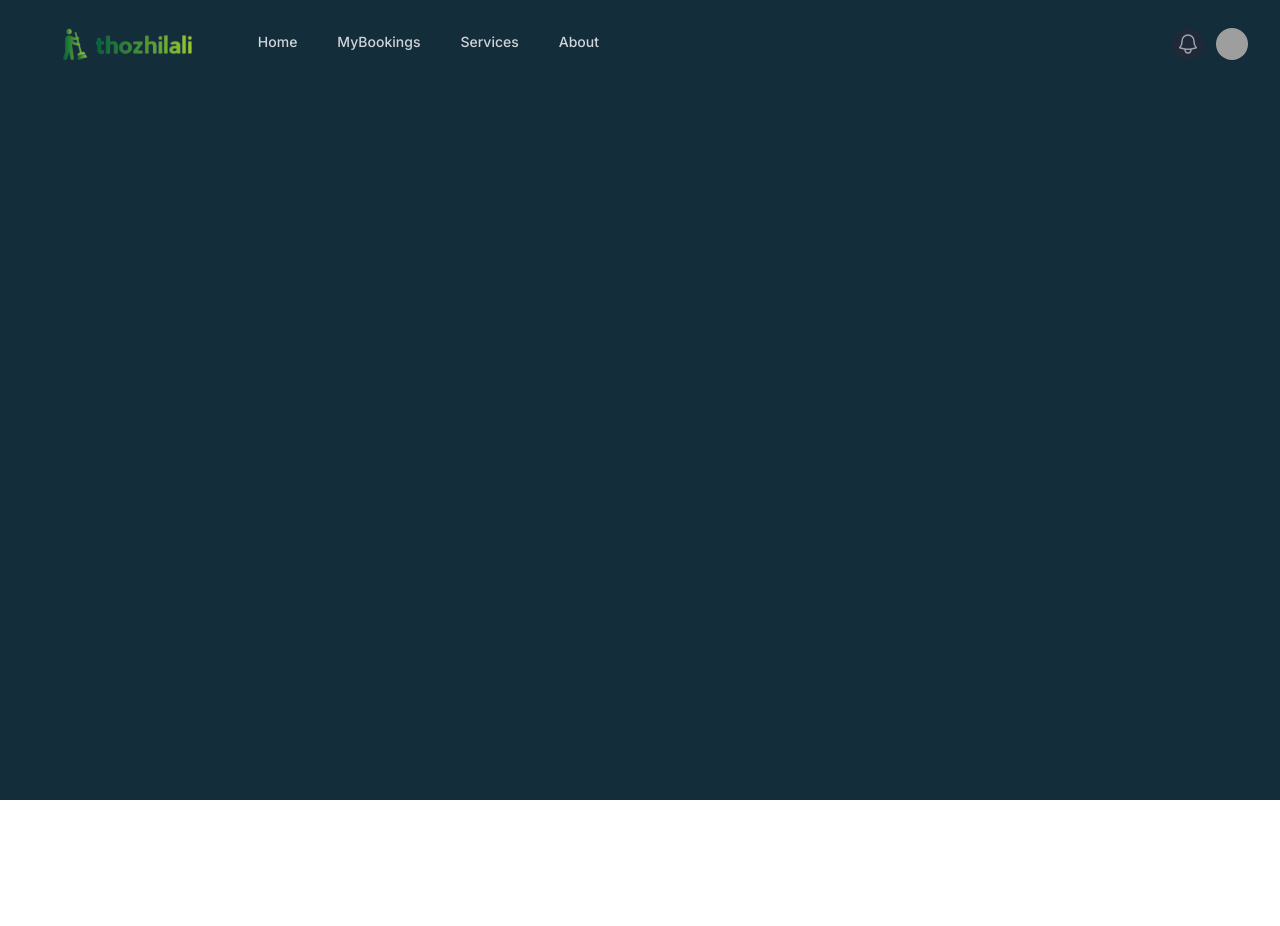
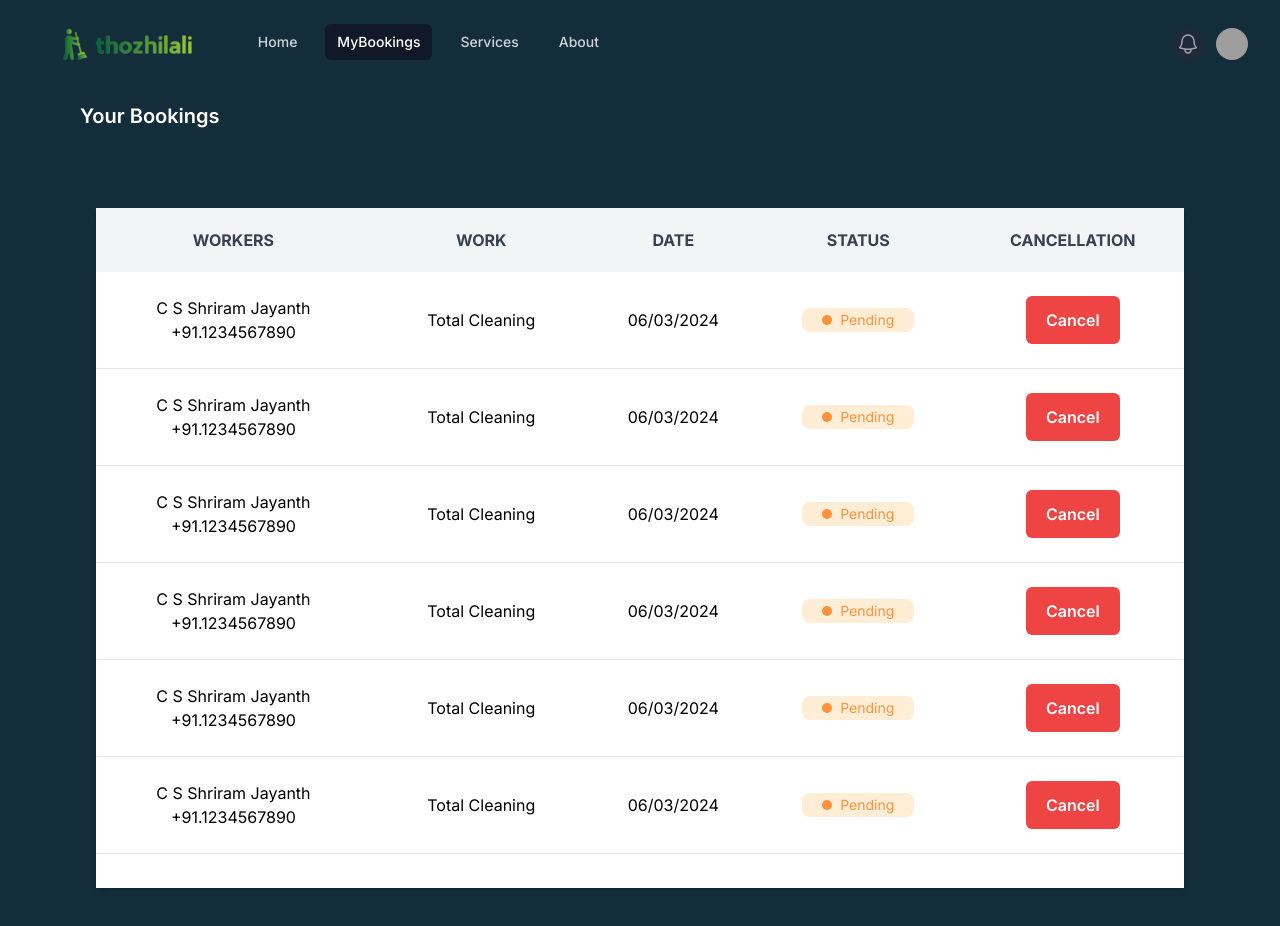
Before and after one commit to ManikavelP/Thozhilali-Frontend, a React (Create React App) app: page /mybookings in a window 1280 px wide. Shown: the top 926 px of the page. Before the commit the page ends 800 px from the top, so only its background shows below. Built offline with nearby package versions, Linux system fonts and the light colour scheme; grey boxes are pictures that could not be loaded.

Commit message:
login Page deleted

```diff
--- a/src/Routes/Routers.jsx
+++ b/src/Routes/Routers.jsx
@@ -23,8 +23,6 @@ function Routers() {
       <Route path = '/about' element={<AboutPage/>} />
       <Route path = '/services' element={<Services/>} />
       <Route path = '/OurTeam' element={<TeamPage/>} />
-
-
      </Routes>
 
 
--- a/src/components/WorkerPopUpCard.jsx
+++ b/src/components/WorkerPopUpCard.jsx
@@ -38,19 +38,19 @@ const WorkerPopUp = ({ onClose }) => {
             <h2>Male</h2>
           </div>
         </div>
-        <div class="w-full sm:h-[15%] h-[25%]  flex flex-col sm:flex-row items-center sm:p-5 ">
-          <div class="flex  flex-col w-full sm:w-[40%] p-3 sm:h-full  text-sm sm:text-md items-center justify-center">
+        <div className="w-full sm:h-[15%] h-[25%]  flex flex-col sm:flex-row items-center sm:p-5 ">
+          <div className="flex  flex-col w-full sm:w-[40%] p-3 sm:h-full  text-sm sm:text-md items-center justify-center">
             <h2 className="  font-medium">Country & State & District</h2>
             <p>India | Tamil Nadu | Kanchipuram</p>
           </div>
-          <div class="flex flex-col   sm:w-[30%] sm:h-auto text-sm sm:text-md sm:items-center sm:justify-center">
-            <div class="flex justify-center sm:items-center sm:flex-col sm-p-0 p-2">
+          <div className="flex flex-col   sm:w-[30%] sm:h-auto text-sm sm:text-md sm:items-center sm:justify-center">
+            <div className="flex justify-center sm:items-center sm:flex-col sm-p-0 p-2">
               <h3 className="  font-medium">Contact No</h3>
               <p className="ml-1 sm:ml-0">+91 1234567890</p>
             </div>
           </div>
-          <div class="flex flex-col  sm:items-center sm:justify-center   sm:w-[30%] sm:h-auto   text-sm sm:text-md">
-            <div class="flex sm:flex-col justify-center sm:items-center sm:p-3 ">
+          <div className="flex flex-col  sm:items-center sm:justify-center   sm:w-[30%] sm:h-auto   text-sm sm:text-md">
+            <div className="flex sm:flex-col justify-center sm:items-center sm:p-3 ">
               <h3 className="  font-medium">Email </h3>
               <p className=" sm:ml-0 ml-1">  pranavOfficial@gmail.com</p>
             </div>
@@ -91,11 +91,11 @@ const WorkerPopUp = ({ onClose }) => {
             </h3>
           </div>
 
-          <div class="w-[35%] h-full flex items-center justify-center flex-col">
-            <h4 class="font-medium flex items-center justify-center w-full">
+          <div className="w-[35%] h-full flex items-center justify-center flex-col">
+            <h4 className="font-medium flex items-center justify-center w-full">
               English Proficiency
             </h4>
-            <h3 class="text-sm">Advanced</h3>
+            <h3 className="text-sm">Advanced</h3>
           </div>
           <div className="w-[30%] h-full items-center justify-center flex flex-col ">
             <h4 className="font-medium ">Experience</h4>
--- a/src/pages/LoginPage/LoginPage.jsx
+++ b/src/pages/LoginPage/LoginPage.jsx
@@ -1,100 +1,9 @@
-import React, { useEffect, useState } from 'react';
-import { Link } from 'react-router-dom';
-import { FontAwesomeIcon } from '@fortawesome/react-fontawesome';
-import { faGooglePlusG, faFacebookF, faGithub, faLinkedinIn } from '@fortawesome/free-brands-svg-icons';
-
-//import './style.css';
-
+import React from 'react'
 
 const LoginPage = () => {
-  const [active, setActive] = useState(false);
-  useEffect(() => {
-    const themeColorElement = document.getElementById('theme-color');
-    if (themeColorElement) {
-      themeColorElement.href = 'css/style.css';
-    }
-  }, []);
+  return (
+    <div>LoginPage</div>
+  )
+}
 
-  const handleRegisterClick = () => {
-    setActive(true);
-  };
-
-  const handleLoginClick = () => {
-
-    setActive(false);
-  };
-
-  return (
-    <main>
-      <section className={`container ${active ? 'active' : ''}`} id="container">
-        <article className="form-container sign-up">
-          <form>
-            <h1>Create Account</h1>
-            <article className="social-icons">
-              <a href="https://www.facebook.com" className="icon">
-                <FontAwesomeIcon icon={faGooglePlusG} />
-              </a>
-              <a href="https://www.facebook.com" className="icon">
-                <FontAwesomeIcon icon={faFacebookF} />
-              </a>
-              <a href="https://www.github.com" className="icon">
-                <FontAwesomeIcon icon={faGithub} />
-              </a>
-              <a href="https://www.linkedin.com" className="icon">
-                <FontAwesomeIcon icon={faLinkedinIn} />
-              </a>
-            </article>
-            <input type="text" placeholder="Name" />
-            <input type="email" placeholder="Email" />
-            <input type="password" placeholder="Password" />
-            <button>Sign Up</button>
-          </form>
-        </article>
-
-        <article className="form-container sign-in">
-          <form>
-            <h1>Sign In</h1>
-            <article className="social-icons">
-              <a href="https://www.facebook.com" className="icon">
-                <FontAwesomeIcon icon={faGooglePlusG} />
-              </a>
-              <a href="https://www.facebook.com" className="icon">
-                <FontAwesomeIcon icon={faFacebookF} />
-              </a>
-              <a href="https://www.github.com" className="icon">
-                <FontAwesomeIcon icon={faGithub} />
-              </a>
-              <a href="https://www.linkedin.com" className="icon">
-                <FontAwesomeIcon icon={faLinkedinIn} />
-              </a>
-            </article>
-
-            <span>or use your email password</span>
-            <input type="email" placeholder="Email" />
-            <input type="password" placeholder="Password" />
-            <a href="https://www.facebook.com">Forget Your Password?</a>
-            <Link to="/College"><button onClick={handleLoginClick}>
-      Sign In</button></Link>
-          </form>
-        </article>
-
-        <article className="toggle-container">
-          <article className="toggle">
-            <article className="toggle-panel toggle-left">
-              <h1>Welcome Back !</h1>
-              <p>Enter your personal details to use all of site features</p>
-              <button className="hidden" id="login" onClick={handleLoginClick}>Sign In</button>
-            </article>
-            <article className="toggle-panel toggle-right">
-              <h1>Welcome, Friend!</h1>
-              <p>Enter your personal details to use all of site features</p>
-              <button className="hidden" id="register" onClick={handleRegisterClick}>Sign Up</button>
-            </article>
-          </article>
-        </article>
-      </section>
-    </main>
-  );
-};
-
-export default LoginPage;
+export default LoginPage
--- /dev/null
+++ b/src/pages/MyBookingsPage/MyBookingsCard.jsx
@@ -0,0 +1,31 @@
+import React from "react";
+
+const MyBookingsCard = () => {
+  return (
+    <>
+      <tr className="bg-white border-b hover:bg-gray-100">
+        <td className="sm:px-10 px-24    py-5 ">
+          C S Shriram Jayanth <br></br> +91.1234567890
+        </td>
+        <td className="sm:px-10 py-5 px-20 ">Total Cleaning</td>
+        <td className="sm:px-6 py-5 px-10">06/03/2024</td>
+        <td className="px-8 py-9  flex justify-center items-center  text-center">
+          <div className="w-28 h-6 flex flex-row bg-orange-100 rounded-lg items-center justify-center gap-2">
+            <span className="w-2.5 h-2.5 bg-orange-400 rounded-full"></span>
+            <p className="text-sm text-orange-400">Pending</p>
+          </div>
+        </td>
+        <td className=" py-5 px-10 ">
+          <button
+            type="submit"
+            className="w-[70%]  sm:w-auto sm:px-5 sm:py-3 py-2.5 bg-red-500 text-white rounded-md hover:bg-backGround  font-semibold"
+          >
+            Cancel
+          </button>
+        </td>
+      </tr>
+    </>
+  );
+};
+
+export default MyBookingsCard;
--- a/src/pages/MyBookingsPage/MyBookingsPage.jsx
+++ b/src/pages/MyBookingsPage/MyBookingsPage.jsx
@@ -1,14 +1,58 @@
-import React from 'react'
-import Navbar from '../../components/Navbar'
-import Footer from '../../components/Footer'
+import React from "react";
+import Navbar from "../../components/Navbar";
+import MyBookingsCard from "./MyBookingsCard";
+
 const MyBookingsPage = () => {
   return (
-    <div className='w-full h-screen bg-backGround'>
+    <div className="w-full h-screen bg-backGround">
+      <Navbar booking="true" />
+      <div className="w-full h-[8%]  items-center flex justify-center sm:justify-start ">
+        <h1 className="m-2 sm:ml-20 flex text-xl font-semibold text-white">
+          Your Bookings
+        </h1>
+      </div>
 
-<Navbar/>
+      <div className="w-full  h-full flex items-center justify-center bg-backGround">
+        <div className="w-[85%] h-[85%] bg-white relative overflow-x-auto shadow-md ">
+          <table className="w-full text-center  table-auto">
+            <thead className="text-md text-gray-700 bg-gray-100 uppercase">
+              <tr>
+                <th scope="col" className="px-10 py-5">
+                  Workers
+                </th>
+                <th scope="col" className="px-10 py-5">
+                  Work
+                </th>
+                <th scope="col" className="px-6 py-5">
+                  Date
+                </th>
+                <th scope="col" className="px-8 py-5">
+                  Status
+                </th>
+                <th scope="col" className="px-8 py-5">
+                  Cancellation
+                </th>
+              </tr>
+            </thead>
+            <tbody className="">
+              <MyBookingsCard/>
+              <MyBookingsCard/>
+              <MyBookingsCard/>
+              <MyBookingsCard/>
+              <MyBookingsCard/>
+              <MyBookingsCard/>
 
+
+
+
+
+
+            </tbody>
+          </table>
+        </div>
+      </div>
     </div>
-  )
-}
+  );
+};
 
-export default MyBookingsPage
+export default MyBookingsPage;
```
Also changed, not shown: src/App.css (+2 -31 lines).
